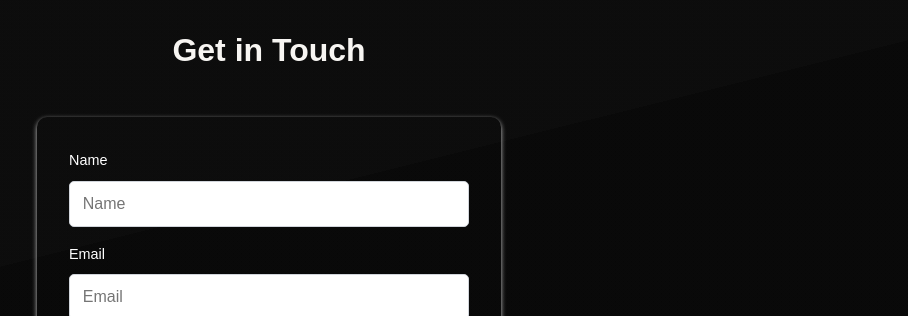
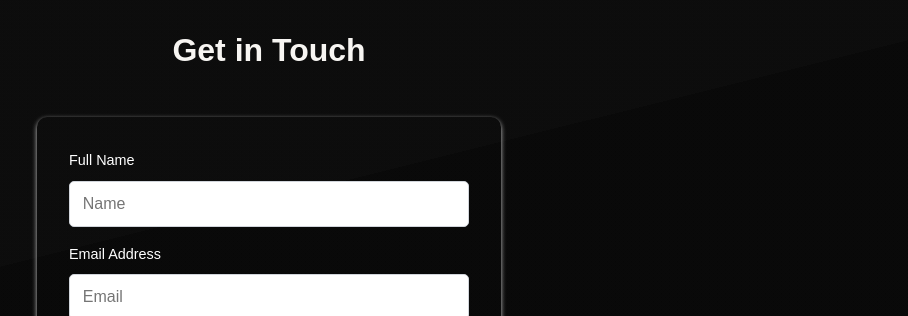
Before and after one commit to rodelgn/rn_portfolio, a React (Vite) app: page / in a window 1280 px wide. Shown: the part 2335-2651 px from the top of the page, without its empty margins (371-1279 px from the left). Built offline with nearby package versions, Linux system fonts and the light colour scheme; a web font is replaced by a local one.

Commit message:
initial update

```diff
--- a/src/components/Footer.jsx
+++ b/src/components/Footer.jsx
@@ -33,15 +33,15 @@ const Footer = forwardRef (( props, ref ) => {
             <h1>Get in Touch</h1>
 
             <div className='form-cntnr'>
-                <form className='input-cntnr' action="" method="post">
-                    <label>Name</label>
-                    <input type="text" placeholder='Name'/>
-                    <label>Email</label>
-                    <input type="text" placeholder='Email'/>
+                <form className='input-cntnr' action="" method="post" >
+                    <label>Full Name</label>
+                    <input type="text" placeholder='Name' required/>
+                    <label>Email Address</label>
+                    <input type="text" placeholder='Email' required/>
                     {/* <label>Company</label>
                     <input type="text" placeholder='Company'/> */}
                     <label>Message:</label>
-                    <textarea placeholder="Enter Message" rows="4" cols="50" defaultValue=""></textarea>
+                    <textarea placeholder="Enter Message" rows="4" cols="50" defaultValue="" required></textarea>
                     <button type='submit'>Send Message</button>
                 </form>
             </div>
```
